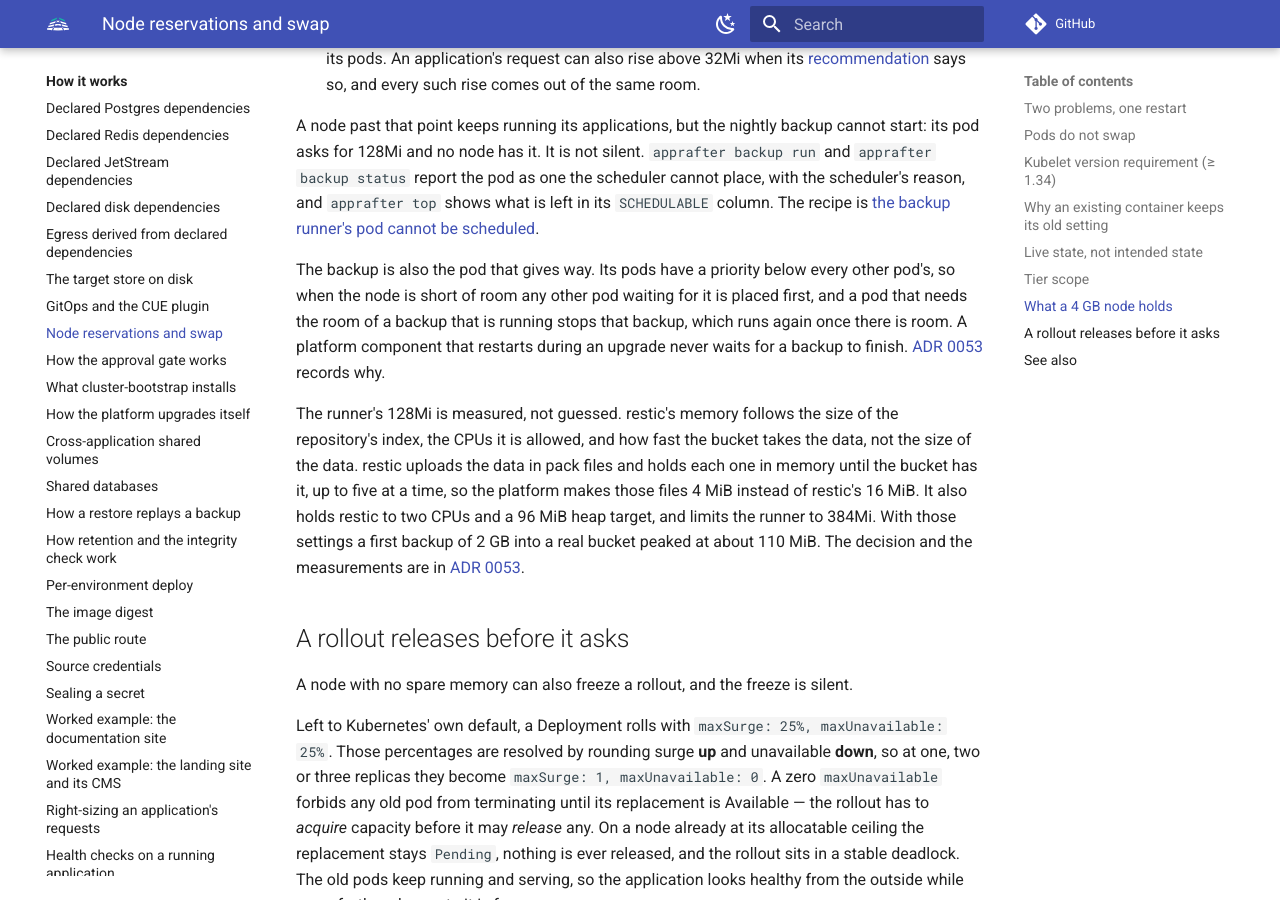
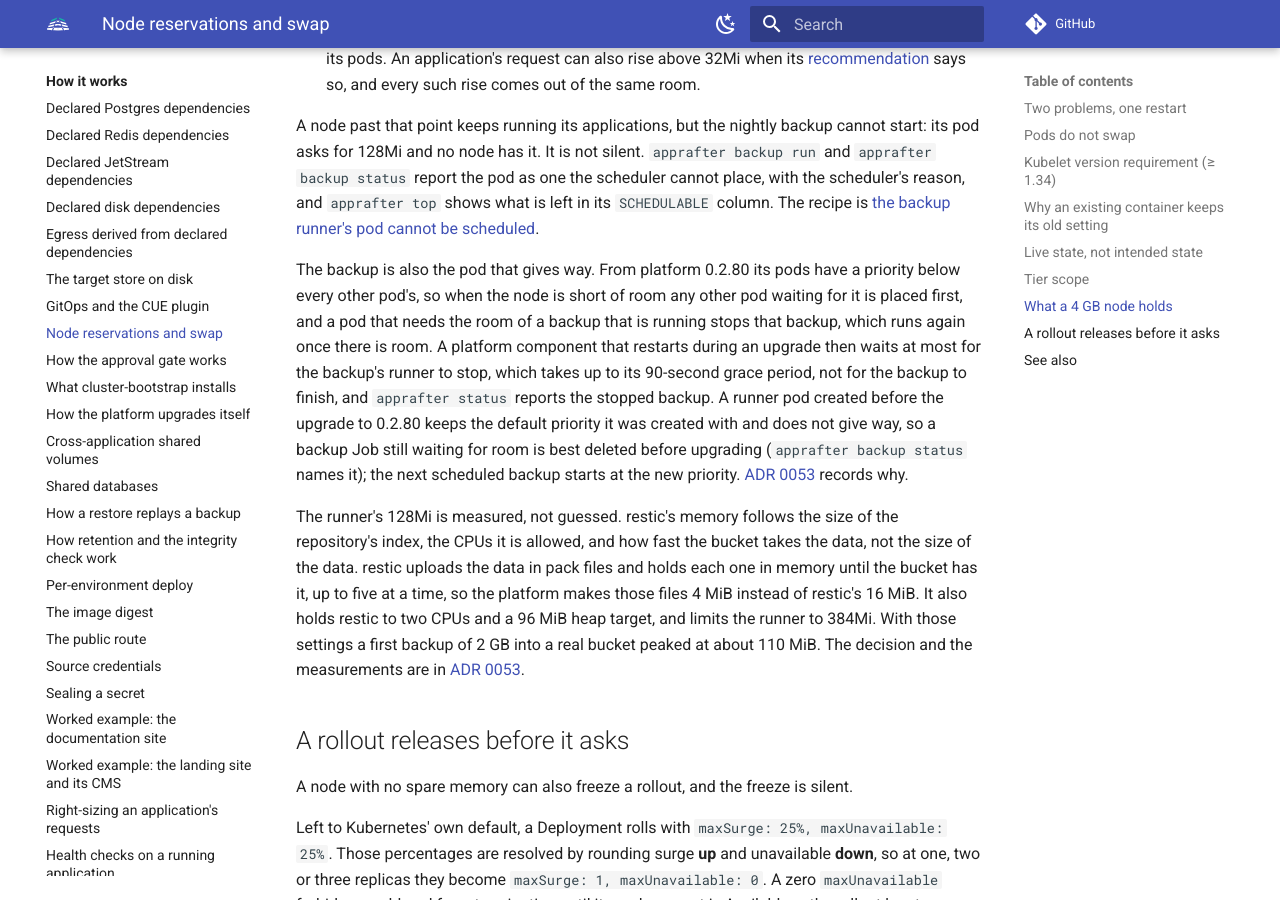
Before and after one commit to AppRafter/apprafter, an MkDocs documentation site: the page built from docs/how-it-works/node-reservations-and-swap.md, in a window 1280 px wide and 900 px high, scrolled down 3012 px. Built offline with MkDocs 1.6.1 and Material for MkDocs 9.7.7, drawn with Linux system fonts in a browser that asks for light colours; comment, search, counter and statistics services are not loaded.

Commit message:
docs: a restarting platform pod waits for the runner's stop, not never
node-reservations-and-swap.md said a platform component restarting
during an upgrade "never waits for a backup to finish". Two cases made
that false:

- during the 0.2.79 -> 0.2.80 upgrade itself, a runner pod created
  before it keeps priority 0 (priority is resolved at pod creation) and
  does not give way;
- a preemptor waits for its victim to stop, and the runner's stop runs
  inside its 90-second grace period (helper deletes, restic's release,
  the status write and the webhook are bounded at 15 + 20 + 45 s).

The paragraph now says the priority is from platform 0.2.80, that the
pod waits at most for the runner's 90-second stop and not for the
backup, that the stopped backup is reported, and that a pre-upgrade
runner still waiting for room is best deleted first. It says so itself
rather than pointing at the 0.2.80 compatibility note, which does not
carry that text yet.

Co-Authored-By: Claude Opus 5.5 (1M context) <noreply@anthropic.com>
Claude-Session: https://claude.ai/code/session_017Bytw2vARXjnSLKB3YhkSe

```diff
--- a/docs/how-it-works/node-reservations-and-swap.md
+++ b/docs/how-it-works/node-reservations-and-swap.md
@@ -137,11 +137,17 @@ scheduler cannot place, with the scheduler's reason, and `apprafter top` shows
 what is left in its `SCHEDULABLE` column. The recipe is [the backup runner's
 pod cannot be scheduled](../operator-guide/backup-restore.md#runner-unschedulable).
 
-The backup is also the pod that gives way. Its pods have a priority below every
-other pod's, so when the node is short of room any other pod waiting for it is
-placed first, and a pod that needs the room of a backup that is running stops
-that backup, which runs again once there is room. A platform component that
-restarts during an upgrade never waits for a backup to finish. [ADR
+The backup is also the pod that gives way. From platform 0.2.80 its pods have a
+priority below every other pod's, so when the node is short of room any other
+pod waiting for it is placed first, and a pod that needs the room of a backup
+that is running stops that backup, which runs again once there is room. A
+platform component that restarts during an upgrade then waits at most for the
+backup's runner to stop, which takes up to its 90-second grace period, not for
+the backup to finish, and `apprafter status` reports the stopped backup. A
+runner pod created before the upgrade to 0.2.80 keeps the default priority it
+was created with and does not give way, so a backup Job still waiting for room
+is best deleted before upgrading (`apprafter backup status` names it); the next
+scheduled backup starts at the new priority. [ADR
 0053](../adr/0053-resource-governance.md#amendment-the-backup-runner-gives-way-2026-09-24)
 records why.
 
```
